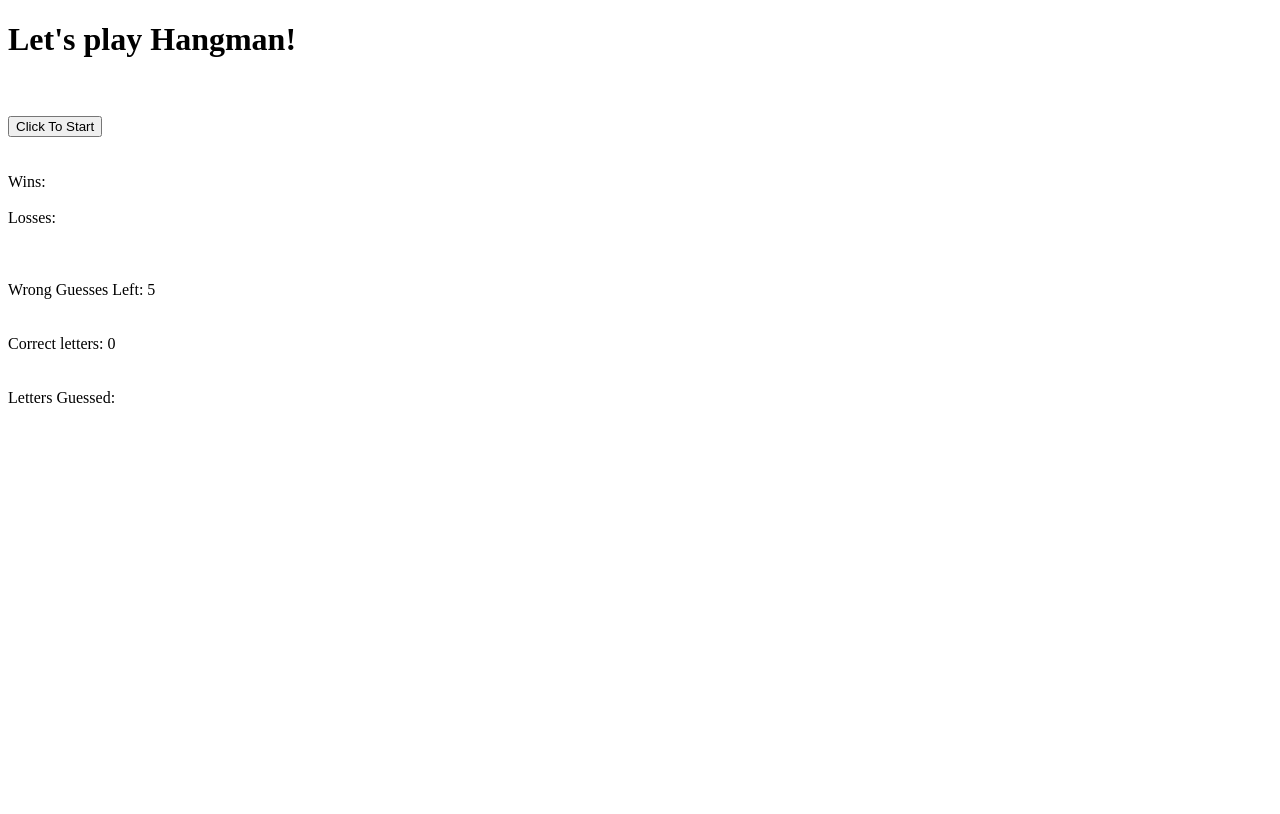
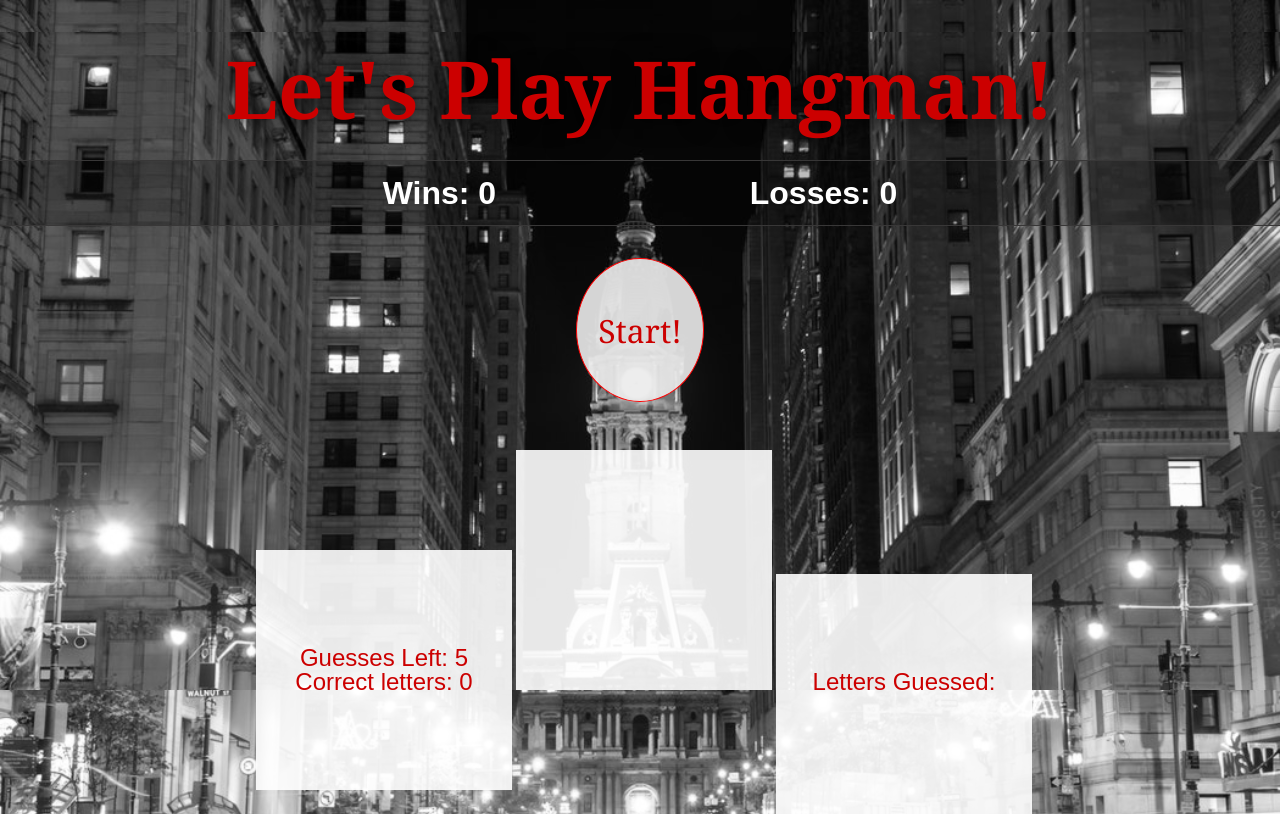
Before and after one commit to rdougherty31/Word-Guess-Game, a plain HTML site: page index.html in a window 1280 px wide. Drawn offline with Linux system fonts and the light colour scheme.

Commit message:
css outline

```diff
--- a/assets/css/reset.css
+++ b/assets/css/reset.css
@@ -0,0 +1,48 @@
+/* http://meyerweb.com/eric/tools/css/reset/
+   v2.0 | 20110126
+   License: none (public domain)
+*/
+
+html, body, div, span, applet, object, iframe,
+h1, h2, h3, h4, h5, h6, p, blockquote, pre,
+a, abbr, acronym, address, big, cite, code,
+del, dfn, em, img, ins, kbd, q, s, samp,
+small, strike, strong, sub, sup, tt, var,
+b, u, i, center,
+dl, dt, dd, ol, ul, li,
+fieldset, form, label, legend,
+table, caption, tbody, tfoot, thead, tr, th, td,
+article, aside, canvas, details, embed,
+figure, figcaption, footer, header, hgroup,
+menu, nav, output, ruby, section, summary,
+time, mark, audio, video {
+	margin: 0;
+	padding: 0;
+	border: 0;
+	font-size: 100%;
+	font: inherit;
+	vertical-align: baseline;
+}
+/* HTML5 display-role reset for older browsers */
+article, aside, details, figcaption, figure,
+footer, header, hgroup, menu, nav, section {
+	display: block;
+}
+body {
+	line-height: 1;
+}
+ol, ul {
+	list-style: none;
+}
+blockquote, q {
+	quotes: none;
+}
+blockquote:before, blockquote:after,
+q:before, q:after {
+	content: '';
+	content: none;
+}
+table {
+	border-collapse: collapse;
+	border-spacing: 0;
+}
--- a/assets/css/style.css
+++ b/assets/css/style.css
@@ -0,0 +1,86 @@
+html, body {
+    background-image: url("../images/cityhall2.jpg");
+    background-color: black;
+    background-repeat: no-repeat;
+    background-position: center;
+    background-size: cover;
+    background-attachment: fixed;
+    background-blend-mode: luminosity;
+}
+.winLossRecord {
+    padding: 1rem;
+    text-align: center;
+    border-top: 1px solid #383737;
+    border-bottom: 1px solid #383737;
+    background: rgba(0,0,0,.25);
+    margin-top: 1rem;
+}
+.winLossRecord span {
+    font-size: 2rem;
+    padding: 1rem 0;
+    color: #fff;
+    font-family: Arial, Helvetica, sans-serif;
+    font-weight: bold;
+}
+.losses {
+    margin-left: 20%;
+}
+h1 {
+    text-align: center;
+    color:#c00;
+    font-family: Georgia, 'Times New Roman', Times, serif;
+    font-weight: bold;
+    font-size: 5rem;
+    padding: 1rem;
+    margin-top: 2rem;
+    text-shadow: 0 0 1.5rem black;
+    /* -webkit-text-stroke: 10px #ooo; */
+}
+button {
+    width: 10%;
+    height: 9rem;
+    margin: 2rem 45% 3rem 45%;
+    border: 1px solid red;
+    border-radius: 100%;
+    background: #eee;
+    color: #c00;
+    font-family: Georgia, 'Times New Roman', Times, serif;
+    font-size: 2rem;
+    -webkit-animation-name: bgChange;
+    -webkit-animation-duration: 6s;
+    -webkit-animation-iteration-count: 5;
+    animation-name: bgChange;
+    animation-duration: 6s;
+    animation-iteration-count: 5;
+}
+.container {
+    height: 15rem;
+}
+.leftCol, .middleCol, .rightCol {
+    display: inline-block;
+    background: rgba(255,255,255,.9);
+    width: 20%;
+    height: 100%;
+    text-align: center;
+    color: #c00;
+    font-family: Arial, Helvetica, sans-serif;
+    font-size: 1.5rem;
+}
+.leftCol {
+    margin-left: 20%;
+}
+.leftCol div:first-child, .rightCol div:first-child, .middleCol div:first-child {
+    margin-top: 6rem;
+}
+
+/* Button color change animation */
+@-webkit-keyframes bgChange {
+    0% {background-color:rgba(255,255,255,.9);}
+    50% {background-color: rgba(0,0,0,.9);}
+    100% {background-color:rgba(255,255,255,.9);}
+}
+  @keyframes bgChange {
+    0% {background-color:rgba(255,255,255,.9);}
+    50% {background-color: rgba(0,0,0,.9);}
+    100% {background-color:rgba(255,255,255,.9);}
+}
--- a/assets/javascript/game.js
+++ b/assets/javascript/game.js
@@ -54,10 +54,10 @@ var losses = 0;
 var wrongGuesses=5;
 var correctLetters=0;
 var unguessedWord = [];
-var guessedLetters = [];
+var guessedLetters = [ ];
 var wrongGuessesHTML = document.getElementById("wrongGuesses");
 var correctLettersHTML = document.getElementById("correctLetters");
-var guessedLettersHTML = document.getElementById("lettersGuessed");
+var guessedLettersHTML = document.getElementById("guessedLetters");
 
 function startGame() {
     console.log("starting game");
@@ -112,7 +112,7 @@ function startGame() {
                         document.getElementById("currentMessage").innerHTML="Good guess!";
                         document.getElementById("correctLetters").innerHTML=correctLetters;
                     } else {
-                        document.getElementById("currentMessage").innerHTML="Nice try. Guess again";
+                        document.getElementById("currentMessage").innerHTML="Nice try. Guess again.";
                     }
 
                     //check if win
@@ -131,6 +131,8 @@ function startGame() {
                 //check if lost
                 if (wrongGuesses === 0) {
                     alert("You lose!");
+                    document.getElementById("currentMessage").innerHTML="The word is:";
+                    document.getElementById("guessWord").innerHTML=wordToGuess;
                     losses++;
                     document.getElementById("losses").innerHTML=losses;
                 }
--- a/index.html
+++ b/index.html
@@ -5,45 +5,53 @@
     <meta name="viewport" content="width=device-width, initial-scale=1.0">
     <meta http-equiv="X-UA-Compatible" content="ie=edge">
     <title>Word Guess Game</title>
-
+    <link rel="stylesheet" type="text/css" href="assets/css/reset.css">
+    <link rel="stylesheet" type="text/css" href="assets/css/style.css">
 </head>
 <body>
 
-<h1>Let's play Hangman!</h1>
-<br><br>
+<h1>Let's Play Hangman!</h1>
+<!--Wins & Losses-->
+<div class="winLossRecord">
+    <span>Wins: </span>
+    <span id="wins">0</span>
+    <span class="losses">Losses: </span>
+    <span id="losses">0</span>
+</div>
 
-<button onclick="startGame()">Click To Start</button>
+<button onclick="startGame()">Start!</button>
+
+<div class="container">
 
 
-<div id="currentMessage"></div>
-<br><br>
+<!--Left Column : Guesses left, Correct Letters, & Letters Guessed-->
+<div class="leftCol">
+    <div>
+        <span class="gameOverHide">Guesses Left: </span>
+        <span id="wrongGuesses" class="gameOverHide">5</span>
+    </div>
+    <div>
+        <span class="gameOverHide">Correct letters: </span>
+        <span id="correctLetters" class="gameOverHide">0</span>
+    </div>
+</div>
 
-<span>Wins: </span>
-<span id="wins"></span>
-<br><br>
-
-<span>Losses: </span>
-<span id="losses"></span>
-<br><br>
-
-<div id="guessWord" class="gameOverHide"></div>
-<br><br>
-
-<span class="gameOverHide">Wrong Guesses Left: </span>
-<span id="wrongGuesses" class="gameOverHide">5</span>
-<br><br><br>
-
-<span class="gameOverHide">Correct letters: </span>
-<span id="correctLetters" class="gameOverHide">0</span>
-<br><br><br>
+<!--Middle Column : Current Message & Word To Guess-->
+<div class="middleCol">
+    <div id="currentMessage"></div>
+    <div id="guessWord" class="gameOverHide"></div>
+</div>
 
 
-<div class="gameOverHide">Letters Guessed: </div>
-<div id="lettersGuessed" class="gameOverHide"> </div>
-<br><br><br>
+<!--Right Column : Letters Guessed-->
+<div class="rightCol">
+    <div>
+        <div class="gameOverHide">Letters Guessed: </div>
+        <div id="guessedLetters" class="gameOverHide"> </div>
+    </div>
+</div>
 
-<div id="gameOver"></div>
-<br><br><br>
+</div>
 
 <script src="assets/javascript/game.js"></script>
 </body>
```
Also changed, not shown: assets/images/cityhall2.jpg (added).
